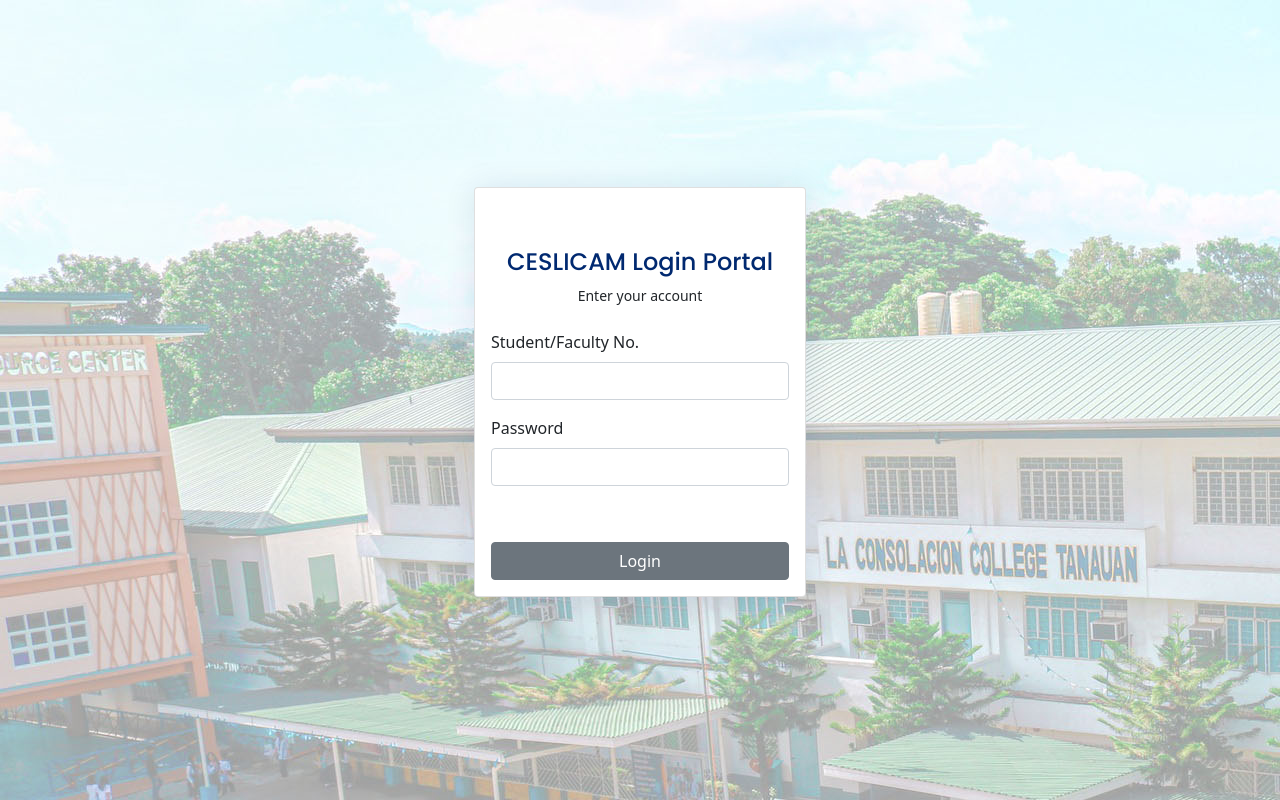
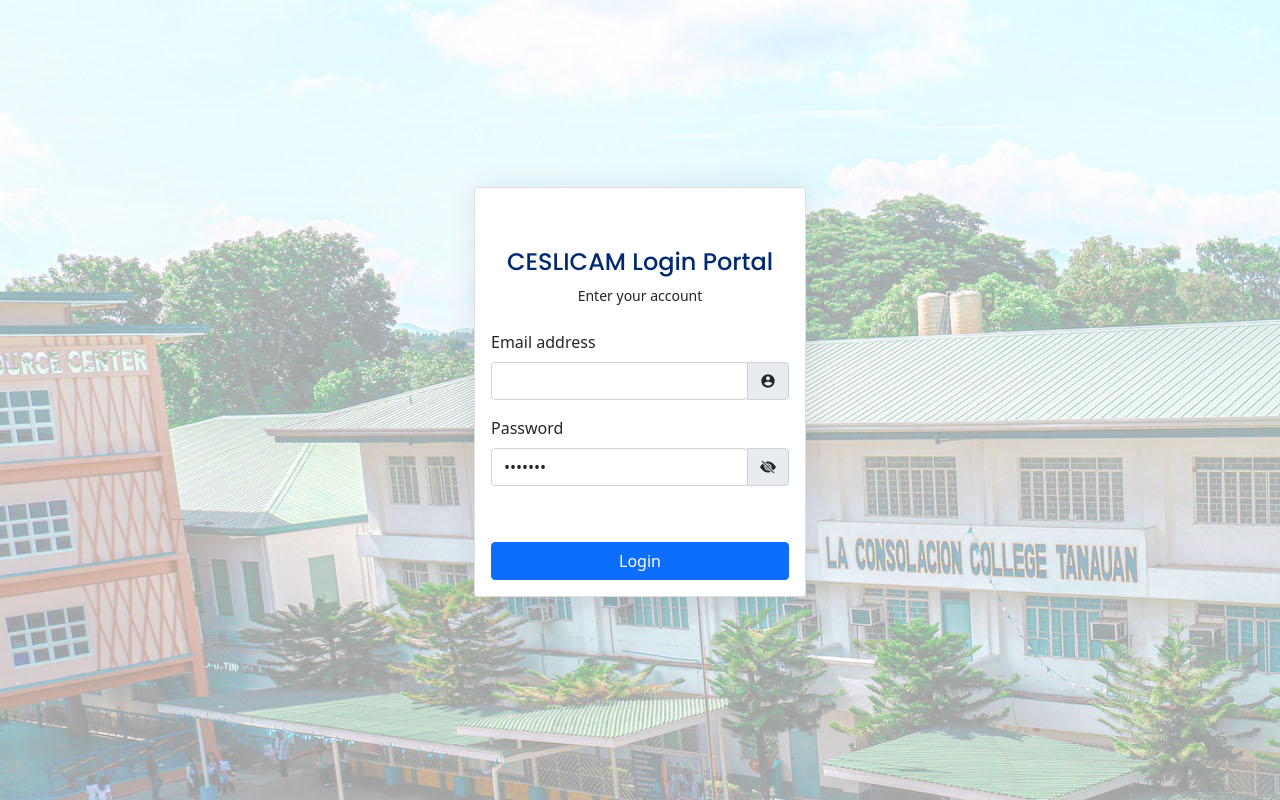
Before and after one commit to MarkDenver01/client_001, a PHP site: page /login.php in a window 1280 px wide. Run offline with PHP 8.4, Linux system fonts and the light colour scheme; some libraries are stand-ins or nearby versions.

Commit message:
update login ui

```diff
--- a/change_password.php
+++ b/change_password.php
@@ -48,7 +48,7 @@
                     </div>
 
                     <div class="col-6">
-                        <button class="btn btn-secondary w-100" type="submit">Change Password</button>
+                        <button class="btn btn-primary w-100" type="submit">Change Password</button>
                     </div>
                     <div class="col-6">
                         <button class="btn btn-danger w-100" type="submit">Back</button>
--- a/login.php
+++ b/login.php
@@ -19,17 +19,23 @@
                   <form class="row g-3 needs-validation" novalidate>
 
                     <div class="col-12">
-                      <label for="yourUsername" class="form-label">Student/Faculty No.</label>
+                      <label for="yourUsername" class="form-label">Email address</label>
                       <div class="input-group has-validation">
-                        <input type="text" name="username" class="form-control" id="yourUsername" required>
-                        <div class="invalid-feedback">Please enter your username.</div>
+                        <input type="email" name="username" class="form-control" id="yourUsername" required>
+                        <span class="input-group-text">
+                                <i class="ri-account-circle-fill" id="toggleCurrentPassword" style="cursor: pointer"></i>
+                            </span>
                       </div>
                     </div>
 
                     <div class="col-12">
-                      <label for="yourPassword" class="form-label">Password</label>
-                      <input type="password" name="password" class="form-control" id="yourPassword" required>
-                      <div class="invalid-feedback">Please enter your password!</div>
+                        <label for="yourConfirmPassword" class="form-label">Password</label>
+                        <div class="input-group has-validation">
+                            <input class="form-control confirm_password" type="password" name="confirm_password" id="yourConfirmPassword" value="secret!" required>
+                            <span class="input-group-text">
+                                <i class="bi bi-eye-slash-fill" id="toggleConfirmPassword" style="cursor: pointer"></i>
+                            </span>
+                        </div>
                     </div>
 
                     <div class="col-12">
@@ -39,7 +45,7 @@
                     </div>
 
                     <div class="col-12">
-                      <button class="btn btn-secondary w-100" type="submit">Login</button>
+                      <button class="btn btn-primary w-100" type="submit">Login</button>
                     </div>
                   </form>
                 </div>
```
